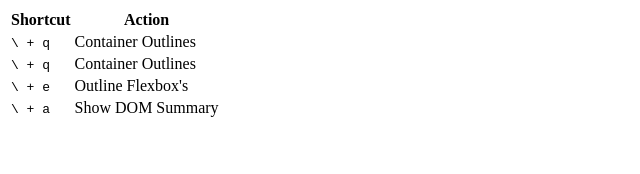
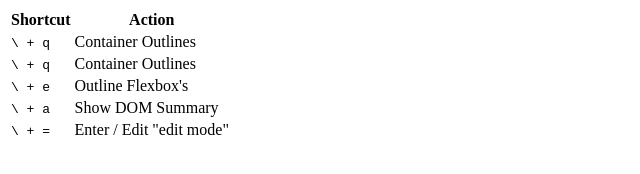
Before and after one commit to hudson-newey/web-dev-tools, a website built with Vite: page index.html in a window 1280 px wide. Shown: the whole page, without its empty margins (0-640 px from the left). Built offline with nearby package versions, Linux system fonts and the light colour scheme.

Commit message:
Update docs

```diff
--- a/index.html
+++ b/index.html
@@ -36,6 +36,11 @@
             <td><kbd>\ + a</kbd></td>
             <td>Show DOM Summary</td>
           </tr>
+
+          <tr>
+            <td><kbd>\ + =</kbd></td>
+            <td>Enter / Edit "edit mode"</td>
+          </tr>
         </tbody>
       </table>
     </section>
```
Also changed, not shown: README.md. Lines whose indentation alone changed are shown as unchanged.
